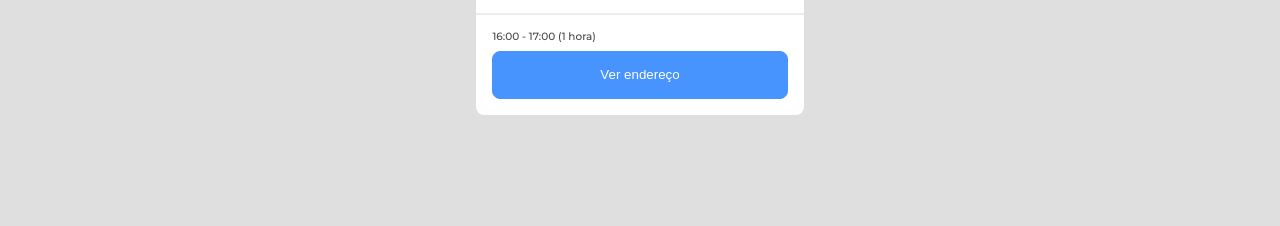
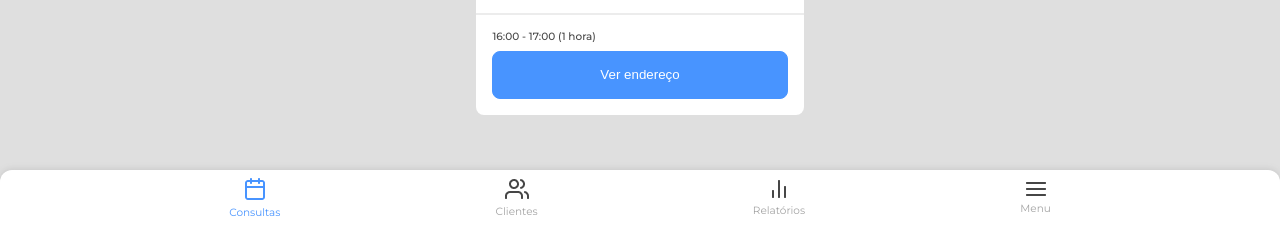
Before and after one commit to valeriaFaccin/alura-html-css, a plain HTML site: page 7-days-of-code/AluraMed/index.html in a window 1280 px wide. Shown: the part 2613-2839 px from the top of the page. Before the commit the page ends 2783 px from the top, so only its background shows below. Drawn offline with Linux system fonts and the light colour scheme.

Commit message:
finalização footer

```diff
--- a/7-days-of-code/AluraMed/assets/style/style.css
+++ b/7-days-of-code/AluraMed/assets/style/style.css
@@ -211,3 +211,32 @@ body{
     bottom: 13%;
     filter: drop-shadow(0 3px 6px #4894FF90);
 }
+
+/* Rodapé */
+.rodape{
+    background-color: var(--bg-cards-color);
+    filter: drop-shadow(0 -1px 3px #46464625);
+    border-radius: 12px 12px 0 0;
+    padding: 0.5rem 0.875rem;
+}
+
+.rodape__menu{
+    display: flex;
+    justify-content: space-evenly;
+    align-items: center;
+}
+
+.menu__itens{
+    display: flex;
+    flex-direction: column;
+    align-items: center;
+    font-size: var(--font-size-small);
+}
+
+.itens__img{
+    padding-bottom: 0.5rem;
+}
+
+.item__destaque{
+    color: var(--button-bg-verEndereco);
+}
--- a/7-days-of-code/AluraMed/index.html
+++ b/7-days-of-code/AluraMed/index.html
@@ -372,5 +372,26 @@
     <div class="button__fixed">
         <button class="button__mais"><img src="./assets/img/maisicone.png" alt="Icone mais"></button>
     </div>
+
+    <footer class="rodape">
+        <ul class="rodape__menu">
+            <li class="menu__itens">
+                <img class="itens__img" src="./assets/img/Calendarioicone.png" alt="Icone de calendário">
+                <p class="item__destaque">Consultas</p>
+            </li>
+            <li class="menu__itens">
+                <img class="itens__img" src="./assets/img/clientes icone.png" alt="Icone de clientes">
+                <p>Clientes</p>
+            </li>
+            <li class="menu__itens">
+                <img class="itens__img" src="./assets/img/relatorios icone.png" alt="Icone de relatório">
+                <p>Relatórios</p>
+            </li>
+            <li class="menu__itens">
+                <img class="itens__img" src="./assets/img/menu icone.png" alt="Icone de menu hamburguer">
+                <p>Menu</p>
+            </li>
+        </ul>
+    </footer>
 </body>
 </html>
```
